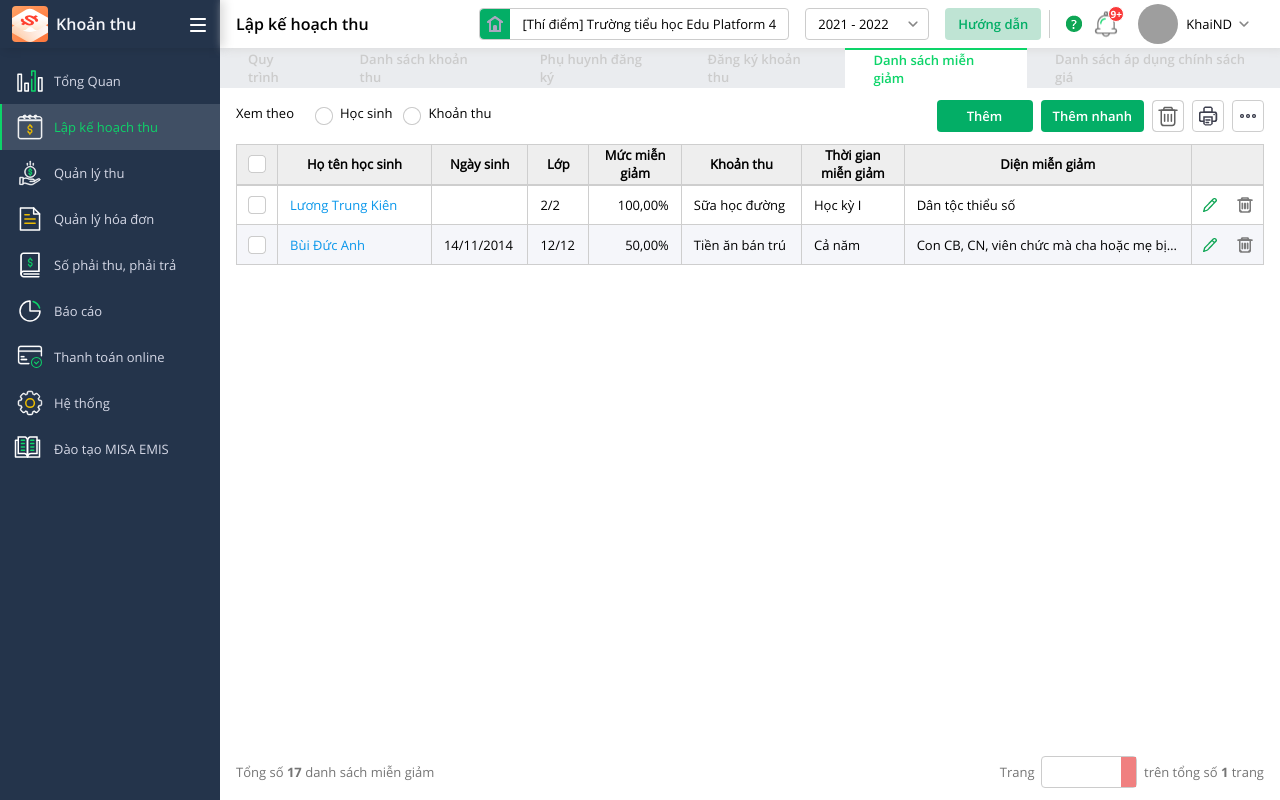
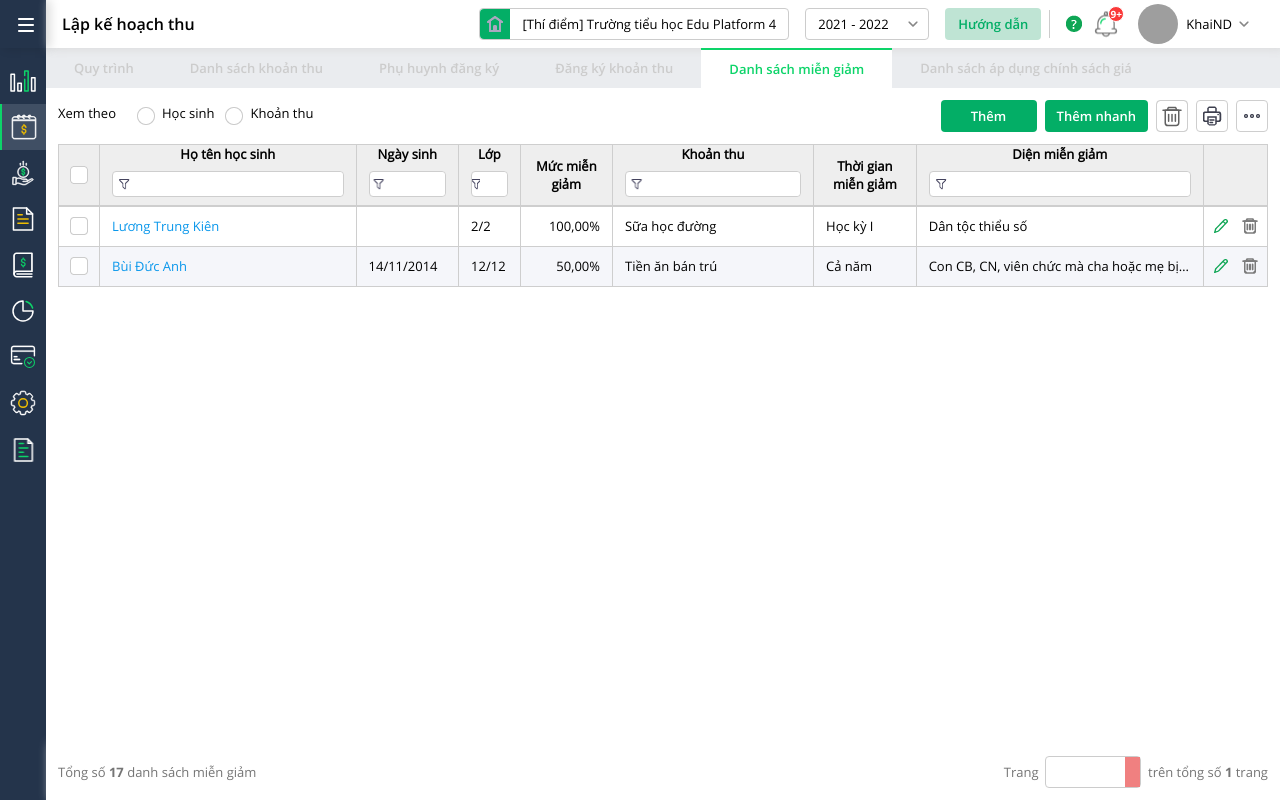
Before and after one commit to itKhaiNDdotDev/MISA.FW0922.GD.QLTH-GD2, a Vue app in the folder vueui/: page /#/exemption in a window 1280 px wide. Both pictures are taken after a click on the element 196 px from the left and 24 px from the top of the page. Built offline with nearby package versions, Linux system fonts and the light colour scheme; grey boxes are pictures that could not be loaded.

Commit message:
feat: Tinh chỉnh giao diện, xây dựng các nút bấm tính năng mở rộng ở toolbar.

```diff
--- a/vueui/src/components/base/MFilter.vue
+++ b/vueui/src/components/base/MFilter.vue
@@ -1,8 +1,9 @@
 <template>
     <div class="m-filter-container">
-        <div class="m-icon icon-24 icon-filter"></div>
-        <input class="filter__input"/>
-        <div class="filter__option">
+        <div class="m-icon icon-24 icon-filter" @click="toggleFilter"></div>
+        <input v-if="isInputDate" class="filter__input" />
+        <input v-else class="filter__input" type="text"/>
+        <div class="filter__option" v-if="isShowOption">
             <div class="option__item">
                 <input type="radio" name="filterOption">
                 <div class="option__item--text m-icon">Xóa điều kiện lọc</div>
@@ -41,7 +42,24 @@
 
 <script>
 export default {
-    name: "MFilter"
+    name: "MFilter",
+
+    props: ["isInputDate"],
+    data() {
+        return {
+            isShowOption: false,
+        }
+    },
+
+    methods: {
+        /**
+         * Thực hiện ẩn hiện danh sách lựa chọn cho mode filter
+         * Author: KhaiND (14/12/2022)
+         */
+        toggleFilter() {
+            this.isShowOption = !this.isShowOption;
+        }
+    },
 }
 </script>
 
--- a/vueui/src/components/layout/TheSidebar.vue
+++ b/vueui/src/components/layout/TheSidebar.vue
@@ -1,11 +1,11 @@
 <template>
-    <div class="sidebar">
+    <div class="sidebar" :class="{sidebarHidden:isHiddenSidebar}">
             <div class="sidebar__head">
                 <div class="sidebar__head--left">
                    <div class="m-logo m-icon icon-logo-khoanthu"></div>
                    <div class="m-title">Khoản thu</div>
                 </div>
-                <div class="sidebar__head--right m-icon icon-sidebar"></div>
+                <div class="sidebar__head--right m-icon icon-sidebar" @click="toggleSidebar"></div>
             </div>
 
             <div class="sidebar__menu">
@@ -42,7 +42,7 @@
                     <div class="menu-item--text">Hệ thống</div>
                 </router-link>
                 <router-link to="/" class="menu-item">
-                    <div class="menu-item--icon m-icon icon-32 icon-daotaoemis"></div>
+                    <div class="menu-item--icon m-icon icon-32 icon-daotaoemis" style="background-size: auto;"></div>
                     <div class="menu-item--text">Đào tạo MISA EMIS</div>
                 </router-link>
             </div>
@@ -52,6 +52,18 @@
 <script>
 export default {
     name: 'TheSidebar',
+
+    data() {
+        return {
+            isHiddenSidebar: false
+        }
+    },
+
+    methods: {
+        toggleSidebar() {
+            this.isHiddenSidebar = !this.isHiddenSidebar;
+        }
+    },
 }
 </script>
 
--- a/vueui/src/styles/base/icon.css
+++ b/vueui/src/styles/base/icon.css
@@ -70,6 +70,10 @@
 
 .icon-duplicate {
     background-image: url(../../assets/Icons/ic_Duplicate_24.svg);
+}
+
+.icon-zoom {
+    background-image: url(../../assets/Icons/ic_zoom.png);
 }
 
 .icon-print {
--- a/vueui/src/styles/component/filter.css
+++ b/vueui/src/styles/component/filter.css
@@ -1,7 +1,11 @@
 .m-filter-container {
-    background-color: aqua;
     display: flex;
     position: relative;
+    background-color: var(--white);
+    border: 1px solid var(--border);
+    border-radius: 4px;
+    margin: 8px auto;
+    z-index: 2 !important;
 }
 
 .filter__input {
@@ -9,6 +13,7 @@
     outline: none;
     border: none;
     padding: 0px 12px;
+    border-radius: 4px;
 }
 
 .filter__option {
@@ -18,6 +23,7 @@
     background-color: var(--white);
     border-radius: 4px;
     box-shadow: 0px 0px 10px var(--box-shadow);
+    z-index: 3;
 }
 
 .filter__option .option__item {
--- a/vueui/src/styles/component/tab.css
+++ b/vueui/src/styles/component/tab.css
@@ -7,6 +7,7 @@
     box-sizing: border-box;
     display: flex;
     align-items: center;
+    text-align: center;
 }
 .m-tab:hover {
     color: var(--border-active);
--- a/vueui/src/styles/component/table.css
+++ b/vueui/src/styles/component/table.css
@@ -1,7 +1,8 @@
 table {
     border-collapse: collapse;
     position: absolute;
-    width: calc(100% - 32px);
+    width: 100%;
+    background-color: var(--white);
 }
 
 thead {
@@ -45,7 +46,8 @@ td {
 
 .cell__icon {
     display: flex;
-    justify-content: space-around;
+    /* justify-content: space-around; */
+    justify-content: space-evenly;
 }
 
 .cell__text--left {
--- a/vueui/src/styles/layout/content.css
+++ b/vueui/src/styles/layout/content.css
@@ -11,25 +11,35 @@
 
 .content__view {
     flex: 1;
-    background-color: var(--white);
+    /* background-color: var(--white); */
 }
 
-.content__view .content__toolbar {
+.content__toolbar {
     height: 56px;
     display: flex;
     flex-wrap: wrap;
     justify-content: space-between;
     align-items: center;
     box-sizing: border-box;
+    background-color: var(--white);
 }
 
 .content__table {
     width: 100%;
     position: relative;
     height: calc(100% - 112px);
-    padding: 0px 16px;
     box-sizing: border-box;
+    background-color: var(--white);
+    padding: 0px 12px;
 }
+.content__table table {
+    width: calc(100% - 24px);
+}
+/* .content__table table {
+    border-left: 12px solid var(--white);
+    border-right: 12px solid var(--white);
+    border-bottom: 12px solid var(--white);
+} */
 
 .content__paging {
     width: 100%;
@@ -39,7 +49,9 @@
     align-items: center;
     justify-content: space-between;
     color: var(--label-text);
-    padding: 0px 16px;
+    padding: 0px 12px;
+    background-color: var(--white);
+    box-shadow: 4px 0px 10px var(--box-shadow);
 }
 
 /*Bỏ/
--- a/vueui/src/styles/layout/sidebar.css
+++ b/vueui/src/styles/layout/sidebar.css
@@ -9,7 +9,6 @@
     height: 48px;
     position: relative;
     display: flex;
-
     justify-content: space-between;
     padding: 0px 0px 0px 12px; /*XEm lai*/
     box-shadow: 4px 0px 10px rgb(0, 0, 0, 0.15);
@@ -71,20 +70,30 @@
 }
 
 /* Khi an sidebar di */
-/* .toggleSidebar {
-    width: 48px;
+.sidebarHidden {
+    width: 46px !important;
 }
-.toggleSidebar .sidebar-head div {
+.sidebarHidden .sidebar__head {
+    padding: 0px;
+}
+.sidebarHidden .sidebar__head--left {
     display: none;
 }
-.toggleSidebar ~ .header {
-    width: calc(100% - 48px);
+.sidebarHidden ~ .header, .sidebarHidden ~ .content {
+    width: calc(100% - 46px);
 }
-.toggleSidebar .sidebar-menu .menu-item {
+.sidebarHidden .sidebar__menu .menu-item {
     padding: 0px;
-    height: 48px;
+    width: 46px;
+    height: 46px;
+ }
+ .sidebarHidden .sidebar__menu .menu-item--icon {
     background-position: center;
+    width: 46px;
+    height: 46px;
+    margin: 0px;
+    background-size: 32px;
  }
-.toggleSidebar .sidebar-menu .menu-item .menu-item--text {
+.sidebarHidden .sidebar__menu .menu-item--text {
     display: none;
-} */
+}
--- a/vueui/src/styles/main.css
+++ b/vueui/src/styles/main.css
@@ -17,7 +17,7 @@
 body {
     margin: 0px;
     background-color: var(--background);
-    min-width: 1024px;
+    min-width: 1200px;
 }
 
 .text--link {
--- a/vueui/src/views/exemption/ExemptionTable.vue
+++ b/vueui/src/views/exemption/ExemptionTable.vue
@@ -6,14 +6,29 @@
                     <th style="min-width: 40px; max-width: 40px; padding: 0px">
                         <div class="cell__icon"><MCheckbox/></div>
                     </th>
-                    <th style="min-width: 150px">Họ tên học sinh</th>
-                    <th style="max-width: 100px">Ngày sinh</th>
-                    <th style="max-width: 60px">Lớp</th>
+                    <th style="min-width: 150px">
+                        Họ tên học sinh
+                        <MFilter/>
+                    </th>
+                    <th style="max-width: 100px">
+                        Ngày sinh
+                        <MFilter :isInputDate="false"/>
+                    </th>
+                    <th style="max-width: 60px">
+                        Lớp
+                        <MFilter/>
+                    </th>
                     <th style="max-width: 90px">Mức miễn giảm</th>
-                    <th style="max-width: 196px">Khoản thu</th>
+                    <th style="max-width: 196px">
+                        Khoản thu
+                        <MFilter/>
+                    </th>
                     <th style="max-width: 100px">Thời gian miễn giảm</th>
-                    <th style="max-width: 280px;">Diện miễn giảm</th>
-                    <th style="width: 72px; min-width: 72px; max-width: 72px; box-sizing: border-box; padding: 0px;"></th>
+                    <th style="max-width: 280px;">
+                        Diện miễn giảm
+                        <MFilter/>
+                    </th>
+                    <th style="width: 64px; min-width: 64px; max-width: 64px; box-sizing: border-box; padding: 0px;"></th>
                 </tr>
             </thead>
 
@@ -29,7 +44,7 @@
                     <td class="cell__text--left" style="max-width: 196px">Sữa học đường</td>
                     <td class="cell__text--left" style="max-width: 100px">Học kỳ I</td>
                     <td class="cell__text--left" style="max-width: 280px;">Dân tộc thiểu số</td>
-                    <td style="width: 72px; min-width: 72px; max-width: 72px; box-sizing: border-box; padding: 0px;">
+                    <td style="width: 64px; min-width: 64px; max-width: 64px; box-sizing: border-box; padding: 0px;">
                         <div class="cell__icon">
                             <div class="m-icon icon-24 icon-edit"></div>
                             <div class="m-icon icon-24 icon-remove"></div>
@@ -47,7 +62,7 @@
                     <td class="cell__text--left" style="max-width: 196px">Tiền ăn bán trú</td>
                     <td class="cell__text--left" style="max-width: 100px">Cả năm</td>
                     <td class="cell__text--left" style="max-width: 280px;">Con CB, CN, viên chức mà cha hoặc mẹ bị tai nạn lao động hoặc mắc bệnh nghề nghiệp được hưởng trợ cấp TX </td>
-                    <td style="width: 72px; min-width: 72px; max-width: 72px; box-sizing: border-box; padding: 0px;">
+                    <td style="width: 64px; min-width: 64px; max-width: 64px; box-sizing: border-box; padding: 0px;">
                         <div class="cell__icon">
                             <div class="m-icon icon-24 icon-edit"></div>
                             <div class="m-icon icon-24 icon-remove"></div>
@@ -61,12 +76,14 @@
 
 <script>
 import MCheckbox from "./../../components/base/MCheckbox.vue";
+import MFilter from "./../../components/base/MFilter.vue";
 import axios from "axios";
 
 export default {
     name: "ExemptionTable",
     components: {
-        MCheckbox
+        MCheckbox,
+        MFilter
     },
 
     created() {
@@ -75,6 +92,5 @@ export default {
 }
 </script>
 
-<style>
-
+<style scpode>
 </style>
--- a/vueui/src/views/exemption/ExemptionToolbar.vue
+++ b/vueui/src/views/exemption/ExemptionToolbar.vue
@@ -12,7 +12,13 @@
         <div class="m-button text-button btn-green">Thêm nhanh</div>
         <div class="m-button icon-button btn-light m-icon icon-delete-32"></div>
         <div class="m-button icon-button btn-light m-icon icon-print"></div>
-        <div class="m-button icon-button btn-light m-icon icon-more"></div>
+        <div class="m-button icon-button btn-light m-icon icon-more" @click="toggleMore">
+          <div class="toolbar__more" :class="{moreHidden:isHideMore}">
+            <div class="more__item m-icon icon-nhapkhau">Nhập khẩu</div>
+            <div class="more__item m-icon icon-duplicate">Sao chép danh sách miễn giảm</div>
+            <div class="more__item m-icon icon-zoom">Phóng to/thu nhỏ màn hình (F11)</div>
+          </div>
+        </div>
     </div>
   </div>
 </template>
@@ -26,6 +32,12 @@ export default {
     MRadio,
   },
 
+  data() {
+    return {
+      isHideMore: true
+    }
+  },
+
   methods: {
     /**
      * Sự kiện yêu cầu gọi đến Component cha để hiển thị Form
@@ -33,6 +45,14 @@ export default {
      */
     onOpenForm() {
       this.$emit("onOpenForm");
+    },
+
+    /**
+     * Ẩn hiện các lựa chọn nút bấm tính năng mở rộng ở icon more
+     * Author: KhaiND (15/12/2022)
+     */
+    toggleMore() {
+      this.isHideMore = !this.isHideMore;
     }
   },
 };
@@ -41,15 +61,46 @@ export default {
 <style>
   .content__view .toolbar--left {
     display: flex;
-    padding: 0px 16px;
+    padding: 0px 12px;
   }
 
   .content__view .toolbar--right {
     display: flex;
-    padding: 0px 16px;
+    padding: 0px 12px;
   }
 
   .radio-label {
     margin-left: 4px;
   }
+
+  .toolbar--right .icon-more {
+    position: relative;
+  }
+
+  .toolbar--right .toolbar__more {
+    position: absolute;
+    top: calc(100% + 2px);
+    right: -12px;
+    width: 256px;
+    background-color: var(--white);
+    box-shadow: 4px 0px 10px var(--box-shadow);
+    border-radius: 4px;
+    z-index: 1;
+  }
+  .toolbar__more .more__item {
+    padding: 8px 16px 8px 36px;
+    background-position: 6px center;
+    background-size: 24px;
+  }
+  .toolbar__more .more__item:hover {
+    background-color: var(--grid-line-hover);
+  }
+  .toolbar__more .more__item:focus,
+  .toolbar__more .more__item:active {
+    background-color: var(--grid-line-focus);
+  }
+
+  .moreHidden  {
+    display: none;
+  }
 </style>
```
Also changed, not shown: vueui/src/assets/Icons/ic_zoom.png (added).
